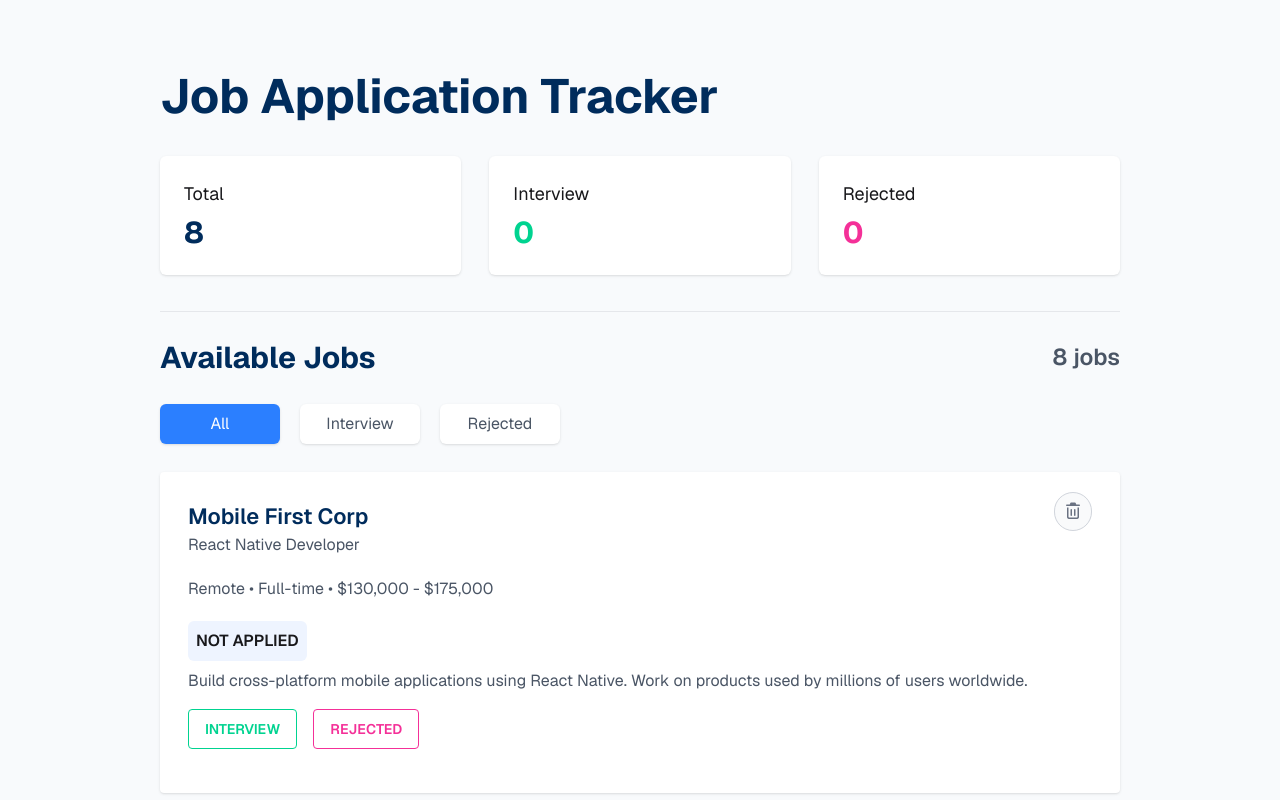
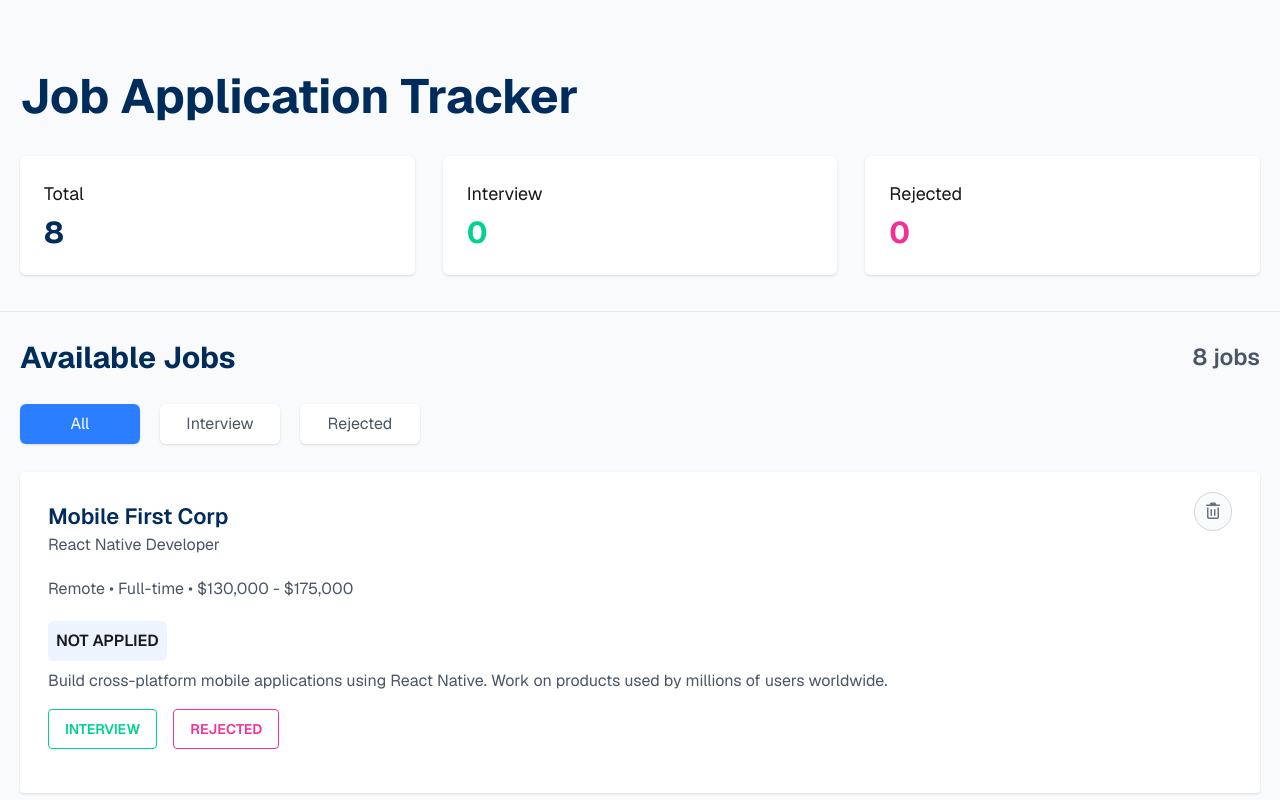
Before and after one commit to samiulmustakim/B13-A4-PH-Job-Tracker, a plain HTML site: page index.html in a window 1280 px wide. Shown: the top 800 px of the page. Drawn offline with nearby package versions, Linux system fonts and the light colour scheme; a web font is replaced by a local one.

Commit message:
Final Work

```diff
--- a/index.html
+++ b/index.html
@@ -18,10 +18,10 @@
     <link rel="stylesheet" href="https://cdnjs.cloudflare.com/ajax/libs/font-awesome/7.0.1/css/all.min.css" integrity="sha512-2SwdPD6INVrV/lHTZbO2nodKhrnDdJK9/kg2XD1r9uGqPo1cUbujc+IYdlYdEErWNu69gVcYgdxlmVmzTWnetw==" crossorigin="anonymous" referrerpolicy="no-referrer" />
 
 </head>
-<body class="bg-[#f8fafc] font-[Geist] min-h-screen">
-    <header class="w-9/12 m-auto py-9">
+<body class="bg-[#f8fafc] font-[Geist] min-h-screen ">
+    <header class=" m-auto py-9 px-5 max-w-[1500px] w-full">
         <h1 class="text-[#002c5c] font-bold text-5xl py-9">Job Application Tracker</h1>
-        <div class="grid grid-cols-3 gap-7">
+        <div class="grid grid-cols-1 sm:grid-cols-2 md:grid-cols-3 gap-7">
             <div class="p-6 space-y-2  bg-[#ffffff] shadow-sm rounded-md">
                 <p class="text-[18px]">Total</p>
                 <p id="total" class="text-3xl font-bold text-[#002c5c]">0</p>
@@ -38,10 +38,10 @@
     </header>
 
 
-    <hr class="text-gray-200 w-9/12 m-auto">
+    <hr class="text-gray-200 max-w-[1500px] w-full m-auto px-5">
 
     <!-- main body body body -->
-    <main class="w-9/12 m-auto py-7">
+    <main class="max-w-[1500px] w-full m-auto py-7 px-5">
         <section>
             <!-- Available Jobs  -->
              <div>
```
